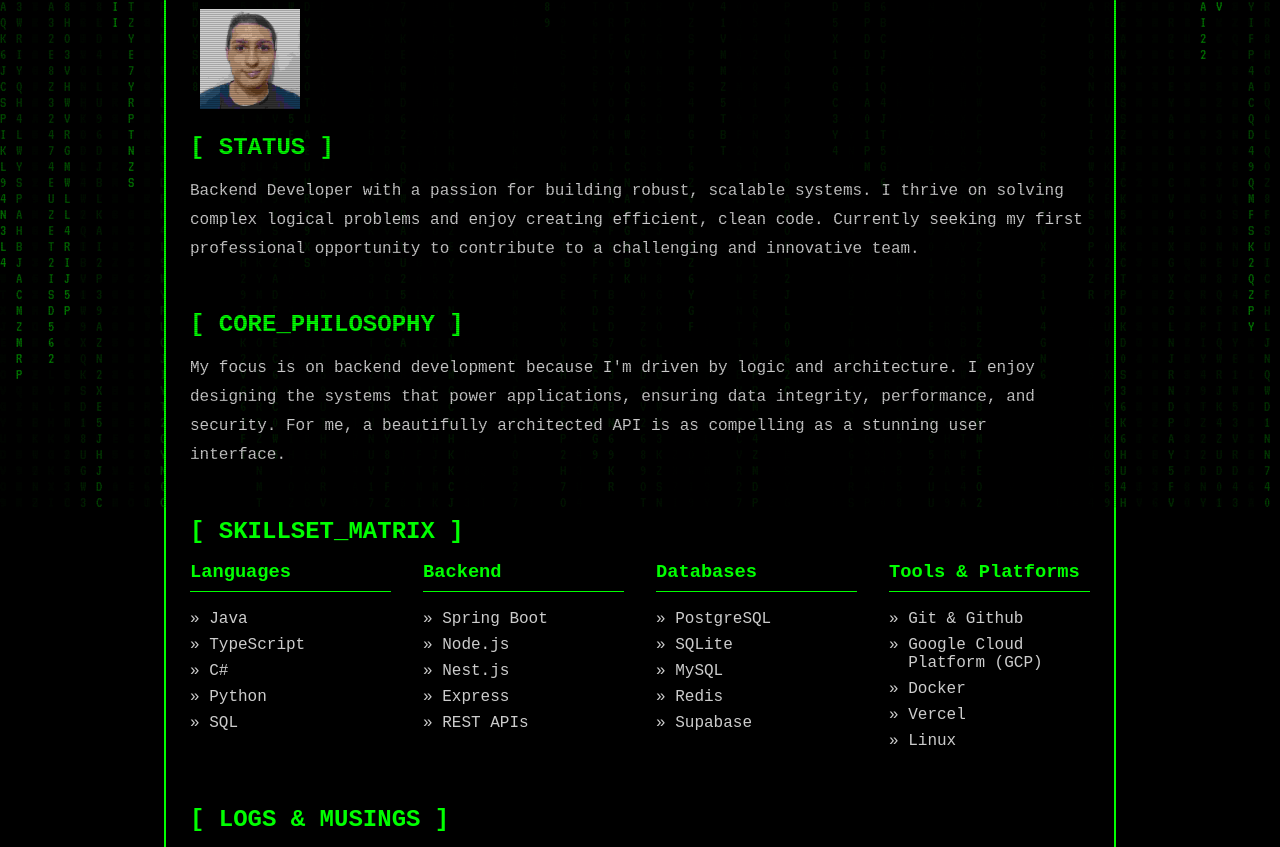
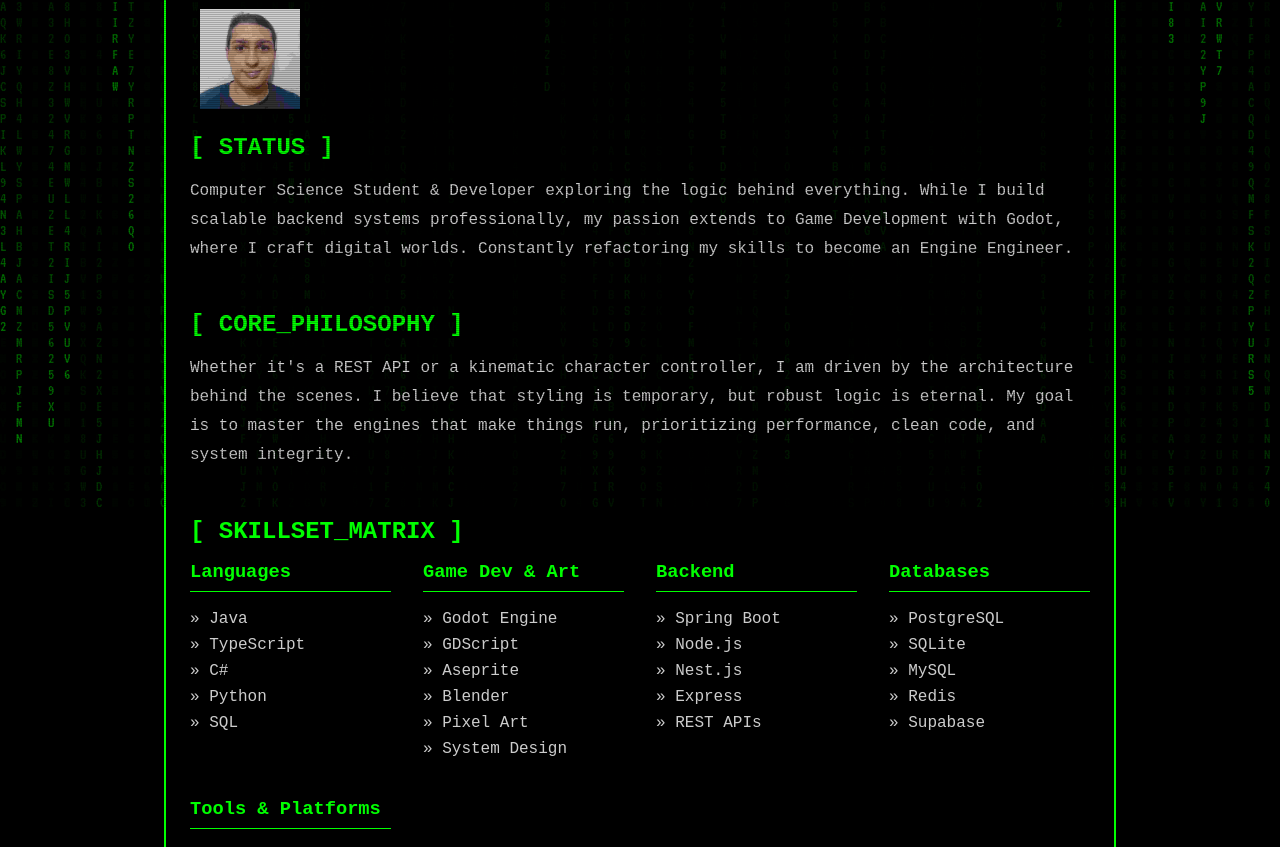
Before and after one commit to BrunoYDev/My-Portfolio, a Next.js app: page /about in a window 1280 px wide. Shown: the part 293-1140 px from the top of the page. Built offline with nearby package versions, Linux system fonts and the light colour scheme.

Commit message:
Changed: About Section/MainSection Infos

```diff
--- a/package.json
+++ b/package.json
@@ -9,7 +9,7 @@
     "lint": "next lint"
   },
   "dependencies": {
-    "next": "15.4.5",
+    "next": "^15.5.9",
     "react": "19.1.0",
     "react-dom": "19.1.0",
     "react-type-animation": "^3.2.0"
--- a/src/app/about/page.tsx
+++ b/src/app/about/page.tsx
@@ -33,10 +33,10 @@ export default function AboutPage() {
           height={100}
           className={styles.avatar}
           unoptimized
-          style={{ "--index": 0, marginLeft: '10px' } as React.CSSProperties}
+          style={{ "--index": 0, marginLeft: "10px" } as React.CSSProperties}
         />
         <h2 className={styles.sectionTitle}>[ STATUS ]</h2>
-        <TypingParagraph text="Backend Developer with a passion for building robust, scalable systems. I thrive on solving complex logical problems and enjoy creating efficient, clean code. Currently seeking my first professional opportunity to contribute to a challenging and innovative team." />
+        <TypingParagraph text="Computer Science Student & Developer exploring the logic behind everything. While I build scalable backend systems professionally, my passion extends to Game Development with Godot, where I craft digital worlds. Constantly refactoring my skills to become an Engine Engineer." />
       </section>
 
       <section
@@ -44,7 +44,7 @@ export default function AboutPage() {
         style={{ "--index": 3 } as React.CSSProperties}
       >
         <h2 className={styles.sectionTitle}>[ CORE_PHILOSOPHY ]</h2>
-        <TypingParagraph text="My focus is on backend development because I&apos;m driven by logic and architecture. I enjoy designing the systems that power applications, ensuring data integrity, performance, and security. For me, a beautifully architected API is as compelling as a stunning user interface." />
+        <TypingParagraph text="Whether it's a REST API or a kinematic character controller, I am driven by the architecture behind the scenes. I believe that styling is temporary, but robust logic is eternal. My goal is to master the engines that make things run, prioritizing performance, clean code, and system integrity." />
       </section>
 
       <section
@@ -64,6 +64,17 @@ export default function AboutPage() {
             </ul>
           </div>
           <div style={{ "--index": 6 } as React.CSSProperties}>
+            <h3>Game Dev & Art</h3>
+            <ul>
+              <li>Godot Engine</li>
+              <li>GDScript</li>
+              <li>Aseprite</li>
+              <li>Blender</li>
+              <li>Pixel Art</li>
+              <li>System Design</li>
+            </ul>
+          </div>
+          <div style={{ "--index": 7 } as React.CSSProperties}>
             <h3>Backend</h3>
             <ul>
               <li>Spring Boot</li>
@@ -73,7 +84,7 @@ export default function AboutPage() {
               <li>REST APIs</li>
             </ul>
           </div>
-          <div style={{ "--index": 7 } as React.CSSProperties}>
+          <div style={{ "--index": 8 } as React.CSSProperties}>
             <h3>Databases</h3>
             <ul>
               <li>PostgreSQL</li>
@@ -83,7 +94,7 @@ export default function AboutPage() {
               <li>Supabase</li>
             </ul>
           </div>
-          <div style={{ "--index": 8 } as React.CSSProperties}>
+          <div style={{ "--index": 9 } as React.CSSProperties}>
             <h3>Tools & Platforms</h3>
             <ul>
               <li>Git & Github</li>
@@ -98,7 +109,7 @@ export default function AboutPage() {
 
       <section
         className={styles.section}
-        style={{ "--index": 9 } as React.CSSProperties}
+        style={{ "--index": 10 } as React.CSSProperties}
       >
         <h2 className={styles.sectionTitle}>[ LOGS & MUSINGS ]</h2>
         <TypingLinkParagraph fullText={finalParagraphText}>
```
Also changed, not shown: src/app/page.tsx (+9 -9 lines), 1 other file (tests, documents, lock files or other folders).
